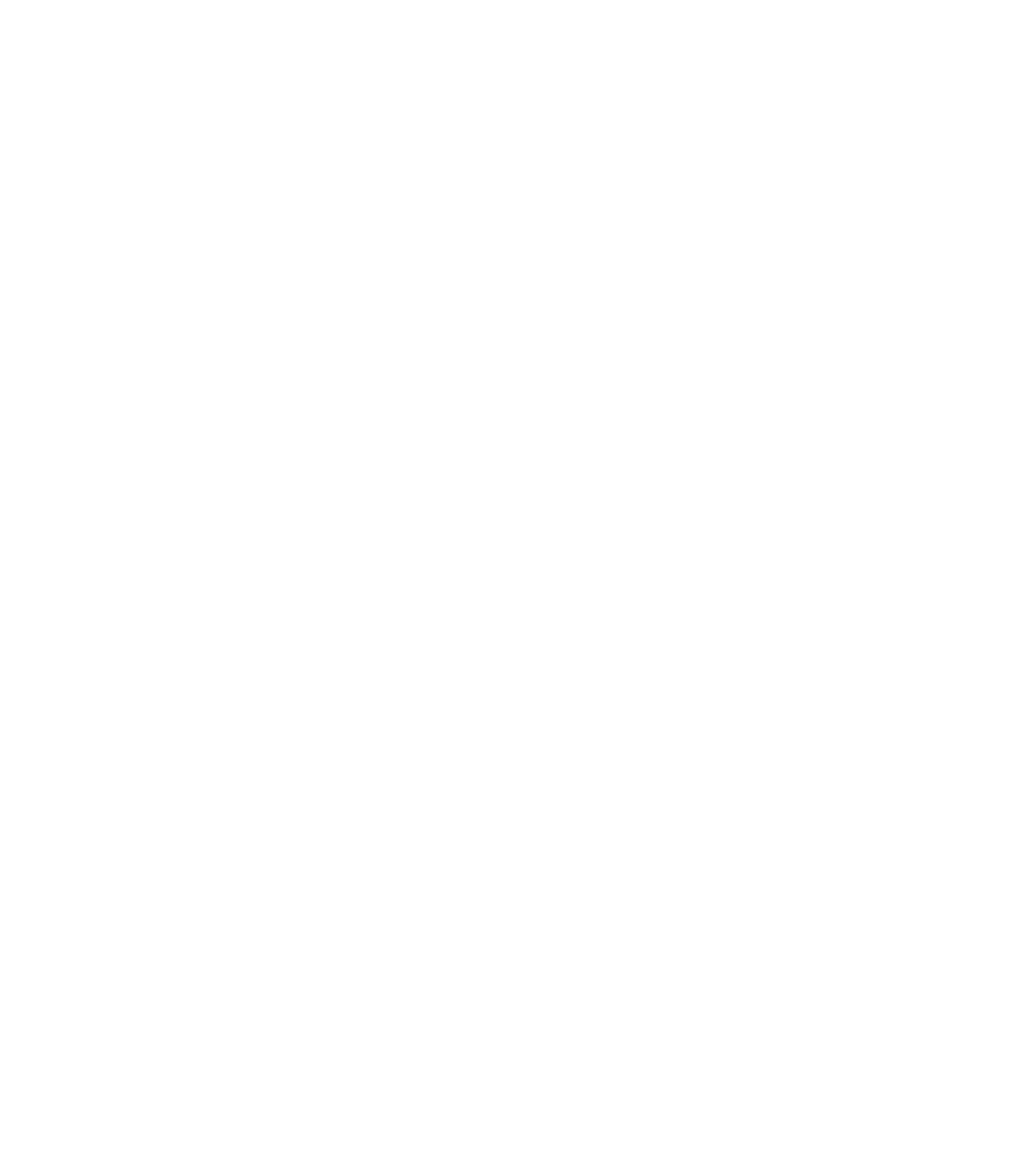
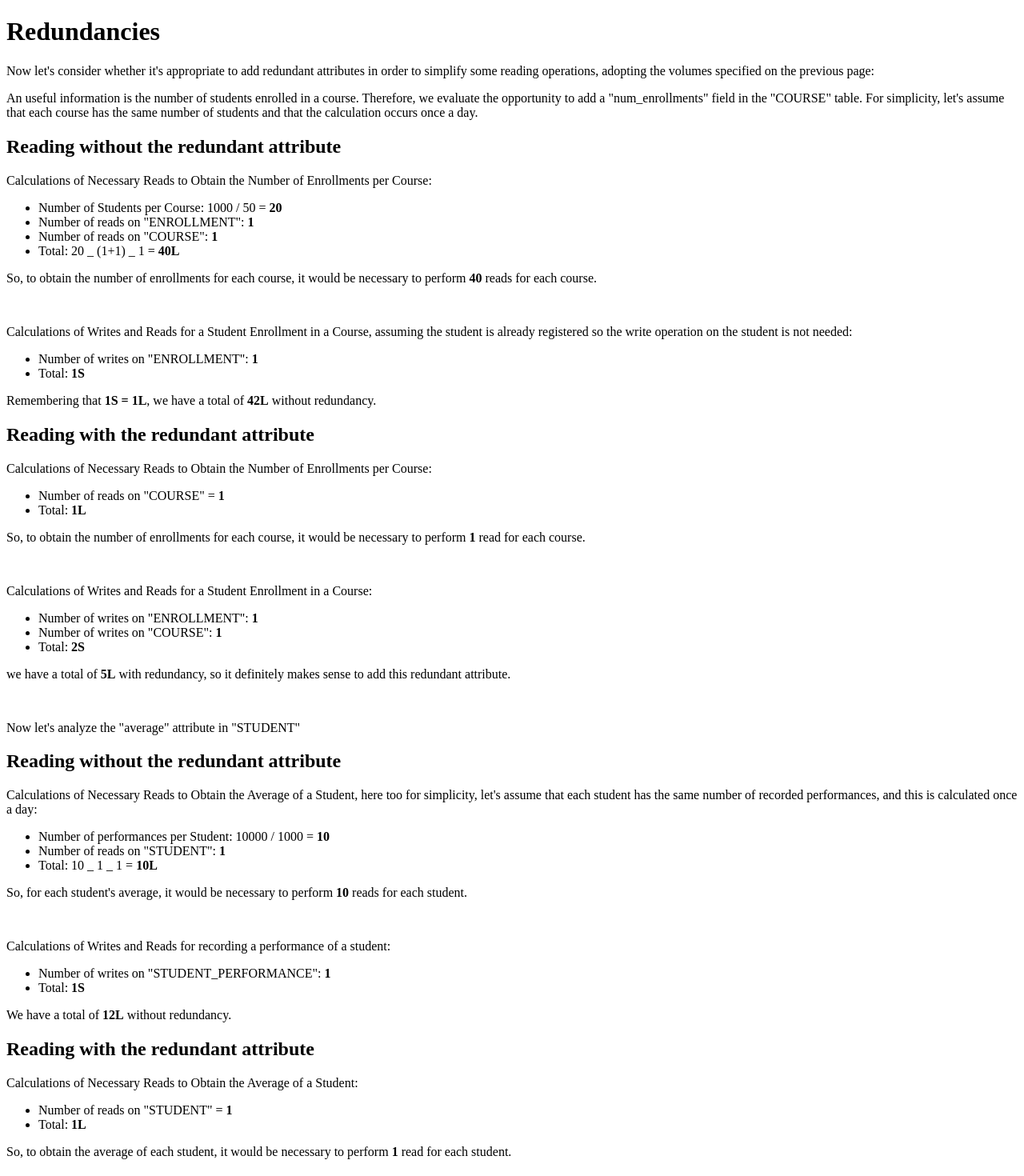
Before and after one commit to Giuseppe-Compagnone/database-project-docs, a Next.js app: page /database/redundancies.en in a window 1280 px wide. Shown: the top 1470 px of the page at 80% size. Before the commit the page ends 800 px from the top, so only its background shows below. Built offline with nearby package versions, Linux system fonts and the light colour scheme.

Commit message:
redundancies

```diff
--- /dev/null
+++ b/components/Logo/Logo.scss
@@ -0,0 +1,11 @@
+.logo {
+  display: flex;
+  align-items: center;
+  justify-content: center;
+  gap: 0.5rem;
+  transition: all 0.2s ease-in-out;
+
+  .icon {
+    width: 1.2rem;
+  }
+}
--- /dev/null
+++ b/components/Logo/Logo.tsx
@@ -0,0 +1,18 @@
+import { faDatabase } from "@fortawesome/free-solid-svg-icons";
+import { FontAwesomeIcon } from "@fortawesome/react-fontawesome";
+import { useRouter } from "next/router";
+import { useEffect } from "react";
+
+const Logo = () => {
+  const router = useRouter();
+
+  return (
+    <span className="logo">
+      <FontAwesomeIcon className="icon" icon={faDatabase} />
+      {router.locale === "en" && "Database Project Docs"}
+      {router.locale === "it" && "Documentazione Del Progetto di Basi di Dati"}
+    </span>
+  );
+};
+
+export default Logo;
--- /dev/null
+++ b/components/Logo/index.ts
@@ -0,0 +1,4 @@
+import Logo from "./Logo";
+
+export default Logo;
+export { Logo };
--- /dev/null
+++ b/components/components.scss
@@ -0,0 +1 @@
+@import "./Logo/Logo.scss";
--- a/components/counters.module.css
+++ /dev/null
@@ -1,6 +0,0 @@
-.counter {
-  border: 1px solid #ccc;
-  border-radius: 5px;
-  padding: 2px 6px;
-  margin: 12px 0 0;
-}
--- /dev/null
+++ b/components/index.ts
@@ -0,0 +1 @@
+export * from "./Logo";
--- a/pages/database/redundancies.en.mdx
+++ b/pages/database/redundancies.en.mdx
@@ -0,0 +1,86 @@
+# Redundancies
+
+Now let's consider whether it's appropriate to add redundant attributes in order to simplify some reading operations, adopting the volumes specified on the previous page:
+
+An useful information is the number of students enrolled in a course. Therefore, we evaluate the opportunity to add a "num_enrollments" field in the "COURSE" table. For simplicity, let's assume that each course has the same number of students and that the calculation occurs once a day.
+
+## Reading without the redundant attribute
+
+Calculations of Necessary Reads to Obtain the Number of Enrollments per Course:
+
+- Number of Students per Course: 1000 / 50 = **20**
+- Number of reads on "ENROLLMENT": **1**
+- Number of reads on "COURSE": **1**
+- Total: 20 _ (1+1) _ 1 = **40L**
+
+So, to obtain the number of enrollments for each course, it would be necessary to perform **40** reads for each course.
+
+<hr />
+
+Calculations of Writes and Reads for a Student Enrollment in a Course, assuming the student is already registered so the write operation on the student is not needed:
+
+- Number of writes on "ENROLLMENT": **1**
+- Total: **1S**
+
+Remembering that **1S = 1L**, we have a total of **42L** without redundancy.
+
+## Reading with the redundant attribute
+
+Calculations of Necessary Reads to Obtain the Number of Enrollments per Course:
+
+- Number of reads on "COURSE" = **1**
+- Total: **1L**
+
+So, to obtain the number of enrollments for each course, it would be necessary to perform **1** read for each course.
+
+<hr />
+
+Calculations of Writes and Reads for a Student Enrollment in a Course:
+
+- Number of writes on "ENROLLMENT": **1**
+- Number of writes on "COURSE": **1**
+- Total: **2S**
+
+we have a total of **5L** with redundancy, so it definitely makes sense to add this redundant attribute.
+
+<hr />
+
+Now let's analyze the "average" attribute in "STUDENT"
+
+## Reading without the redundant attribute
+
+Calculations of Necessary Reads to Obtain the Average of a Student, here too for simplicity, let's assume that each student has the same number of recorded performances, and this is calculated once a day:
+
+- Number of performances per Student: 10000 / 1000 = **10**
+- Number of reads on "STUDENT": **1**
+- Total: 10 _ 1 _ 1 = **10L**
+
+So, for each student's average, it would be necessary to perform **10** reads for each student.
+
+<hr />
+
+Calculations of Writes and Reads for recording a performance of a student:
+
+- Number of writes on "STUDENT_PERFORMANCE": **1**
+- Total: **1S**
+
+We have a total of **12L** without redundancy.
+
+## Reading with the redundant attribute
+
+Calculations of Necessary Reads to Obtain the Average of a Student:
+
+- Number of reads on "STUDENT" = **1**
+- Total: **1L**
+
+So, to obtain the average of each student, it would be necessary to perform **1** read for each student.
+
+<hr />
+
+Calculations of Writes and Reads for a Student Enrollment in a Course:
+
+- Number of writes on "STUDENT_PERFORMANCE": **1**
+- Number of writes on "STUDENT": **1**
+- Total: **2S**
+
+we have a total of **5L** with redundancy, in this case the redundancy saves few reads, so it's up to the administrator to decide whether to keep it or not.
--- a/styles/main.scss
+++ b/styles/main.scss
@@ -1,3 +1,5 @@
+@import "./../components/components.scss";
+
 .nx-sticky.nx-bottom-0.nx-flex.nx-flex-col.nx-items-start.nx-gap-2.nx-pb-8 {
   opacity: 0;
   pointer-events: none;
--- a/theme.config.tsx
+++ b/theme.config.tsx
@@ -1,7 +1,9 @@
-import React from "react";
+import React, { useEffect } from "react";
 import { DocsThemeConfig } from "nextra-theme-docs";
 import { FontAwesomeIcon } from "@fortawesome/react-fontawesome";
 import { faGithub } from "@fortawesome/free-brands-svg-icons";
+import { useRouter } from "next/router";
+import { Logo } from "./components";
 
 const config: DocsThemeConfig = {
   useNextSeoProps() {
@@ -9,7 +11,7 @@
       titleTemplate: "%s – Docs",
     };
   },
-  logo: <span>Database Project Docs</span>,
+  logo: <Logo />,
   i18n: [
     { locale: "en", text: "English" },
     { locale: "it", text: "Italiano" },
```
Also changed, not shown: components/counters.tsx (deleted, +0 -24 lines), pages/database/redundancies.it.mdx (+5 -5 lines).
